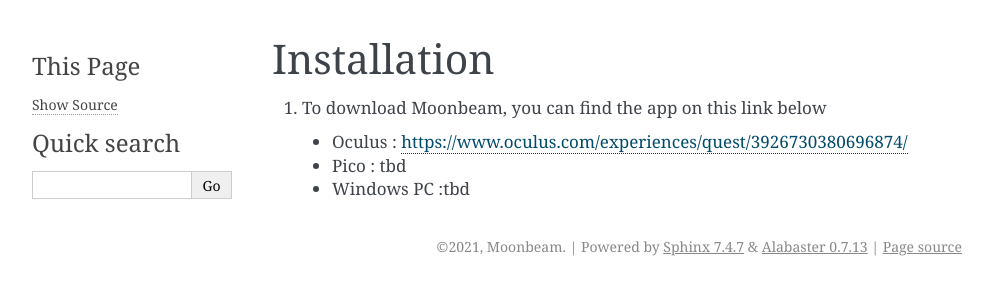
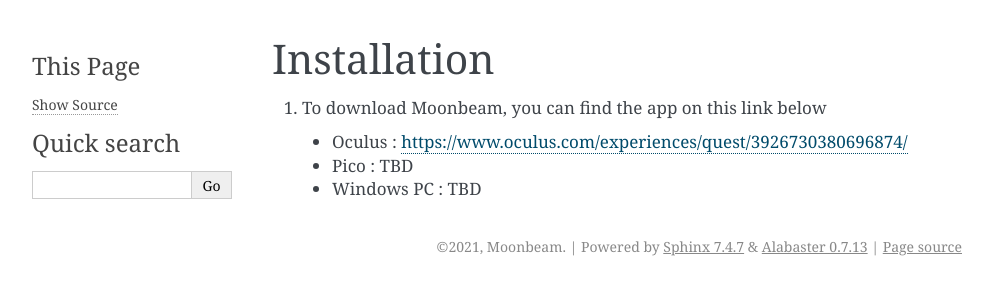
Before and after one commit to Moonbeam-Inc/Moonbeam-UserGuide, a Sphinx documentation site: the page built from docs/_pages/installation.rst, in a window 1280 px wide. Shown: the top 300 px of the page, without its empty margins (148-1141 px from the left). Built offline with Sphinx 7.4.7, drawn with Linux system fonts in a browser that asks for light colours.

```diff
--- a/docs/_pages/installation.rst
+++ b/docs/_pages/installation.rst
@@ -9,7 +9,7 @@ Installation
     •	Oculus : https://www.oculus.com/experiences/quest/3926730380696874/
 
 
-    •	Pico : tbd
+    •	Pico : TBD
 
 
-    •	Windows PC :tbd
+    •	Windows PC : TBD
```
